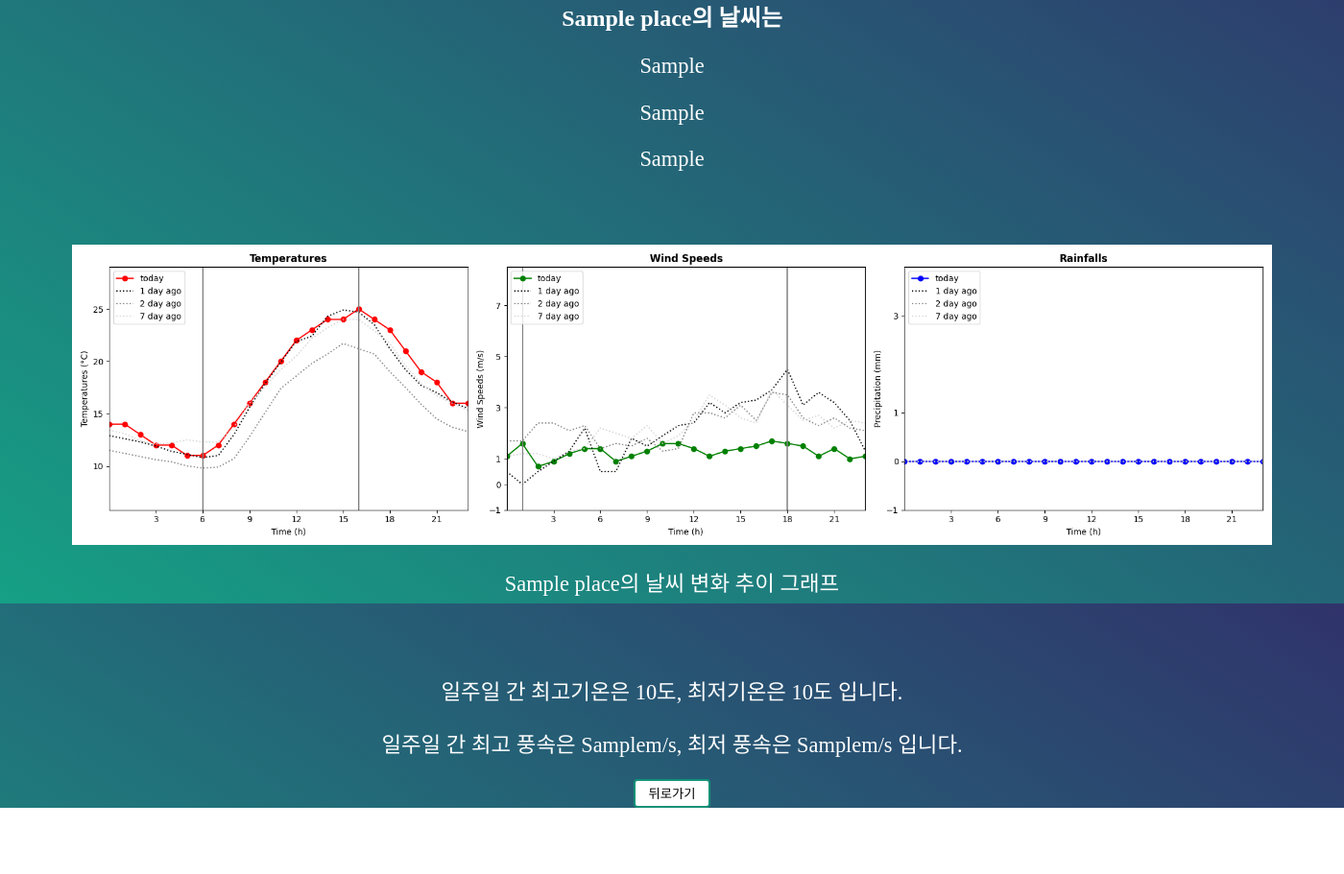
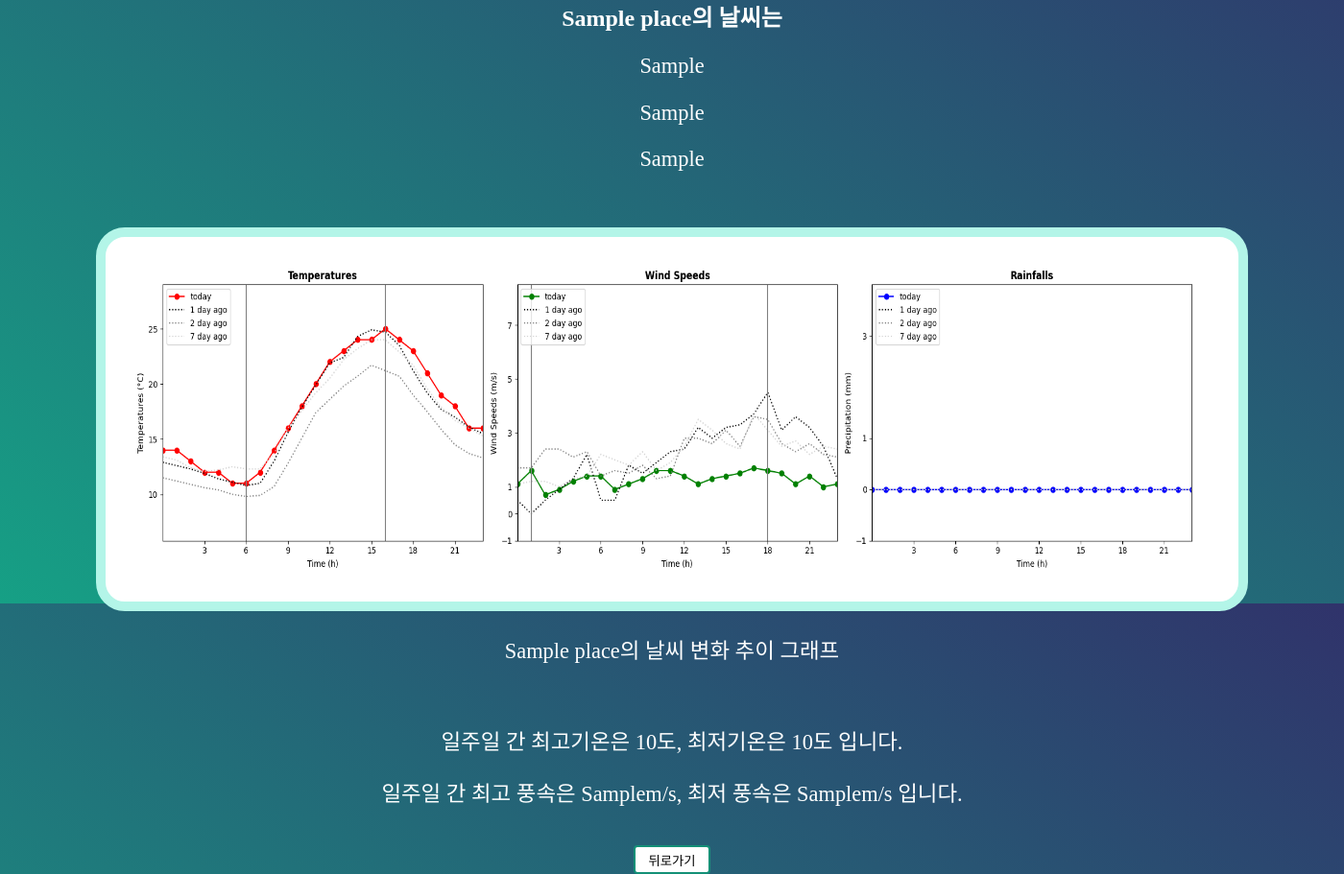
Before and after one commit to team-project-01/Project, a Django app: template mysite/polls/templates/result.html in a window 1400 px wide. Shown: the part 171-1082 px from the top of the page at 96% size. Before the commit the page ends 1013 px from the top, so only its background shows below. Run offline with Django 5.2, Linux system fonts and the light colour scheme; the template is opened without the code that fills it: most values are stand-ins (such as "Sample title", 1, 10 or a date in 2020).

Commit message:
결과 페이지 디자인 수정

```diff
--- a/mysite/polls/static/style.css
+++ b/mysite/polls/static/style.css
@@ -146,8 +146,8 @@ section {
 
 
 .white {
-    width:1080px;
-    height:320px;
+    width:1200px;
+    height:400px;
     box-sizing:border-box;
     padding:25px 40px 25px 25px;
     background: white;
--- a/mysite/polls/templates/result.html
+++ b/mysite/polls/templates/result.html
@@ -18,32 +18,25 @@
     </div>
 
     <div class="center">
-        <div>
             <h2>{{ place }}의 날씨는</h2>
             <p>{{ a }}</p>
             <p>{{ b }}</p>
             <p>{{ c }}</p>
-            <br><br><br>
-            <img class='graph' src="{% static 'graphs/all_graph.png' %}" width=1250 alt="{{place}}기상 그래프">
+            <br><br>
+            <img class='white' src="{% static 'graphs/all_graph.png' %}" width=1250 alt="{{place}}기상 그래프">
             <p>{{place}}의 날씨 변화 추이 그래프</p>
-            <br><br>
+            <br>
             <p> 일주일 간 최고기온은 {{ max_temp }}도, 최저기온은 {{ min_temp }}도 입니다. </p>
             <p> 일주일 간 최고 풍속은 {{ max_wind }}m/s, 최저 풍속은 {{ min_wind }}m/s 입니다. </p>
+            <br>
             <input type="button" class="button" value="뒤로가기" onclick="history.back();" />
+            <br>
         </div>
         <!-- 사용자가 지역/기상 정보 선택 후 생성한 그래프 표시 -->
         <!-- 시각화 함수를 통해 그래프를 생성할 시 생성 이름에 맞추어 이미지를 불러오도록 함 -->
 
     </div>
 
-    <!-- 오늘의 날씨 데이터 표시 -->
-    <!-- <div>
-        <ul>
-            <h3>데이터베이스에 입력 결과</h3>
-            <p>{{yesterday}}</p>
-            <p>{{ today }}</p>
-        </ul>
-    </div> -->
 
 </body>
 
```
